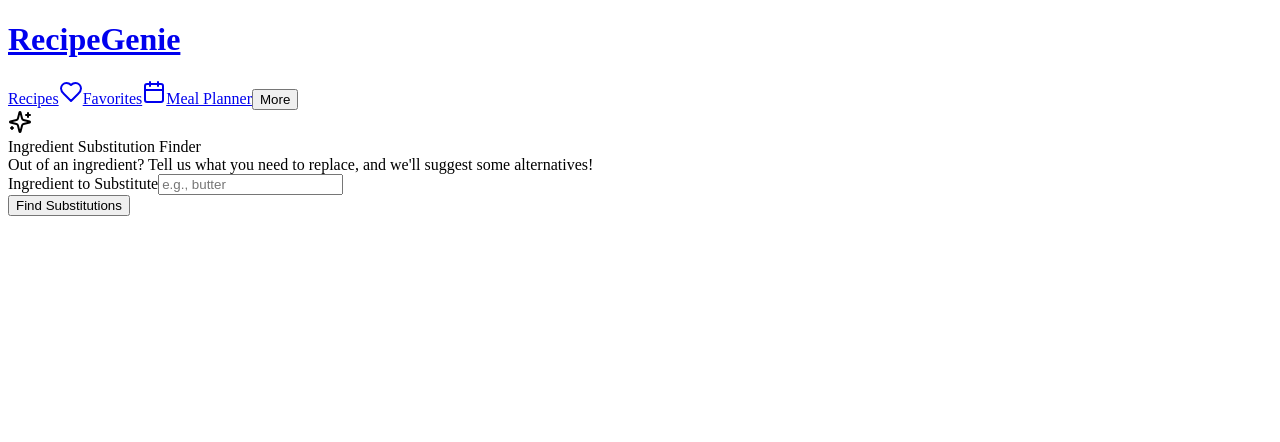
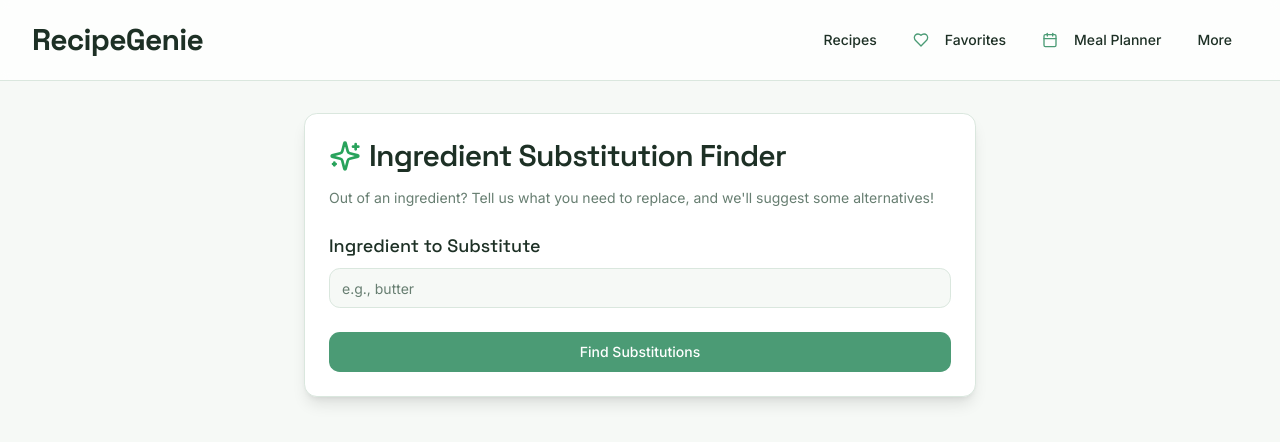
Before and after one commit to Gunangi/RecipeGenie, a Next.js app: page /substitutions in a window 1280 px wide. Shown: the top 442 px of the page. Built offline with nearby package versions, Linux system fonts and the light colour scheme.

Commit message:
Add files via upload

```diff
--- a/src/app/layout.tsx
+++ b/src/app/layout.tsx
@@ -1,16 +1,42 @@
-export const metadata = {
-  title: 'Next.js',
-  description: 'Generated by Next.js',
-}
+import type {Metadata} from 'next';
+import { Inter, Space_Grotesk } from 'next/font/google'
+import './globals.css';
+import { Toaster } from "@/components/ui/toaster"
+import { ThemeProvider } from '@/components/theme-provider';
+
+export const metadata: Metadata = {
+  title: 'RecipeGenie',
+  description: 'Find recipes with ingredients you have on hand.',
+};
+
+const inter = Inter({
+  subsets: ['latin'],
+  variable: '--font-inter',
+})
+
+const spaceGrotesk = Space_Grotesk({
+  subsets: ['latin'],
+  variable: '--font-space-grotesk',
+})
 
 export default function RootLayout({
   children,
-}: {
-  children: React.ReactNode
-}) {
+}: Readonly<{
+  children: React.ReactNode;
+}>) {
   return (
-    <html lang="en">
-      <body>{children}</body>
+    <html lang="en" suppressHydrationWarning className={`${inter.variable} ${spaceGrotesk.variable}`}>
+      <body className="font-body antialiased">
+         <ThemeProvider
+            attribute="class"
+            defaultTheme="system"
+            enableSystem
+            disableTransitionOnChange
+          >
+            {children}
+            <Toaster />
+        </ThemeProvider>
+      </body>
     </html>
-  )
+  );
 }
```
Also changed, not shown: src/app/layouts.tsx (deleted, +0 -43 lines).
